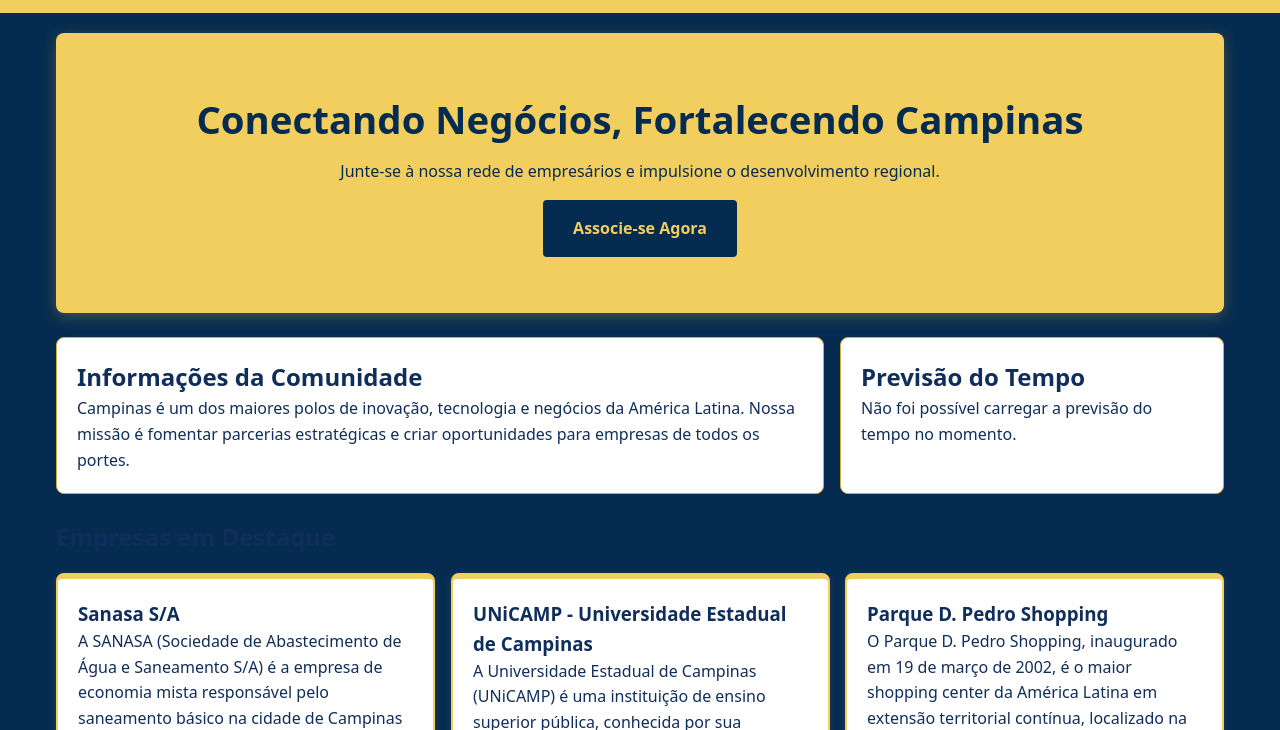
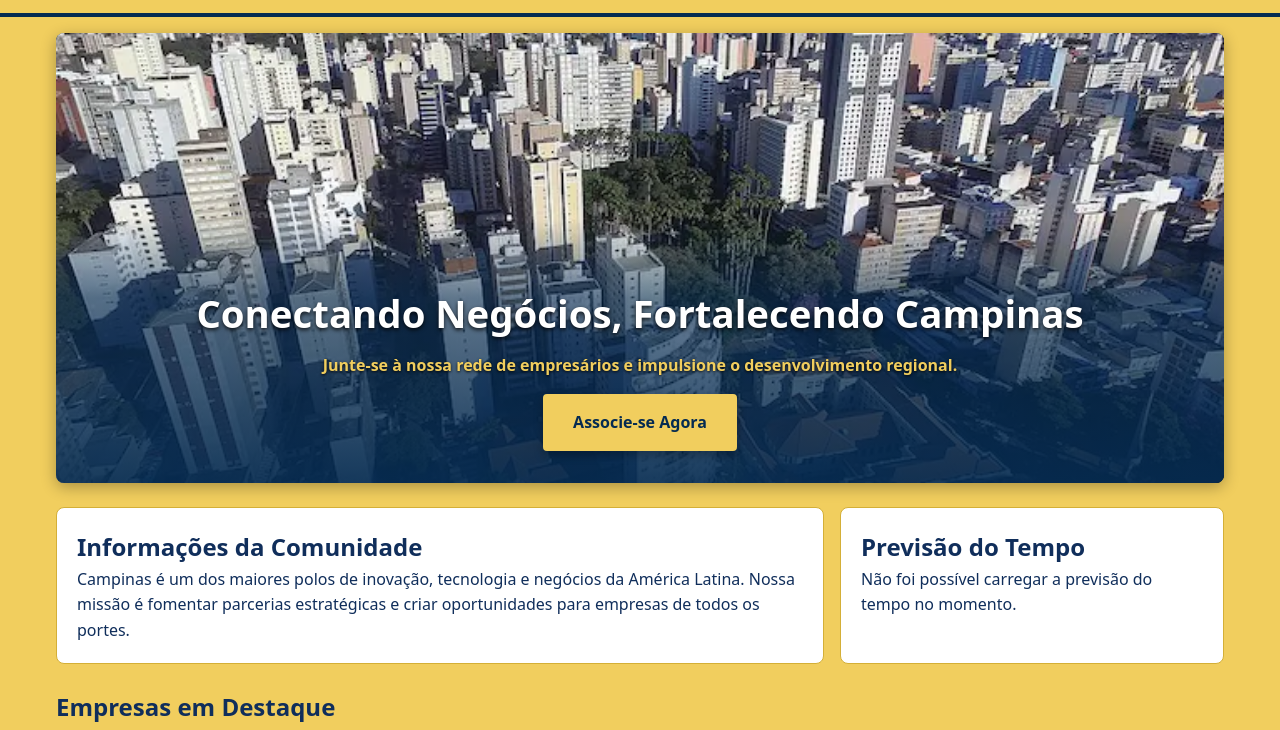
Before and after one commit to FerreiraFernando1965/wdd231, a plain HTML site: page camara.html in a window 1280 px wide. Shown: the part 70-800 px from the top of the page. Drawn offline with Linux system fonts and the light colour scheme; no server answers.

Commit message:
acrescentada imagem hero no camara e diretorio html e css

```diff
--- a/camara.html
+++ b/camara.html
@@ -34,8 +34,9 @@
     </header>
 
     <main>
-        <!-- Hero Section / Chamada para Ação (CTA) Principal -->
+        <!-- Hero Section com Tag <img> e Chamada para Ação (CTA) Principal -->
         <section class="hero">
+            <img src="imagens/250717_Fotos_Centro_de_Campinas_foto_Carlos_Bassan_004_(36029962481).webp" alt="Visão panorâmica da cidade de Campinas" class="hero-img" fetchpriority="high">
             <div class="hero-content">
                 <h1>Conectando Negócios, Fortalecendo Campinas</h1>
                 <p>Junte-se à nossa rede de empresários e impulsione o desenvolvimento regional.</p>
--- a/diretorio.css
+++ b/diretorio.css
@@ -121,25 +121,60 @@
 }
 
 /* ==========================================================================
-   Hero e Seção de Filtros
+   Hero com Imagem Fundo Transparente (Sem Gradiente)
    ========================================================================== */
 .hero {
-    background: linear-gradient(135deg, var(--accent-color), var(--accent-hover));
-    color: var(--primary-color);
-    padding: 2.5rem 1.5rem;
+    position: relative;
+    min-height: 380px;
+    background-color: var(--primary-color);
     border-radius: 8px;
+    margin-bottom: 1.5rem;
+    box-shadow: 0 4px 15px rgba(0, 0, 0, 0.3);
+    overflow: hidden;
+    display: flex;
+    align-items: flex-end; /* Alinha o conteúdo no fundo do hero */
+}
+
+/* Imagem principal completamente nítida */
+.hero-img {
+    position: absolute;
+    top: 0;
+    left: 0;
+    width: 100%;
+    height: 100%;
+    object-fit: cover;
+    z-index: 1;
+}
+
+/* Conteúdo sobreposto na parte inferior com fundo gradiente para legibilidade */
+.hero-content {
+    position: relative;
+    z-index: 2;
+    width: 100%;
+    padding: 3rem 1.5rem 1.5rem 1.5rem;
     text-align: center;
-    margin-bottom: 1.5rem;
-    box-shadow: 0 4px 15px rgba(212, 175, 55, 0.3);
+    color: #ffffff;
+    /* Gradiente suave apenas na base do container para legibilidade sem afetar a nitidez da imagem */
+    background: linear-gradient(to top, rgba(5, 43, 81, 0.92) 0%, rgba(5, 43, 81, 0.6) 70%, rgba(5, 43, 81, 0) 100%);
 }
 
 .hero h1 {
-    font-size: 1.8rem;
+    font-size: 1.6rem;
     margin-bottom: 0.5rem;
     font-weight: 800;
+    color: #ffffff;
+    text-shadow: 0 2px 4px rgba(0, 0, 0, 0.8);
 }
 
-/* Botões de Filtro */
+.hero p {
+    color: #f1ce5e; /* Amarelo dourado para destaque do parágrafo */
+    font-weight: 600;
+    text-shadow: 0 1px 3px rgba(0, 0, 0, 0.9);
+}
+
+/* ==========================================================================
+   Seção de Filtros
+   ========================================================================== */
 .filtros-container {
     display: flex;
     flex-wrap: wrap;
@@ -189,8 +224,8 @@
     width: 100px;
     height: 150px;
     object-fit: contain;
-   display: block;
-   margin: 0 auto 10px auto;
+    display: block;
+    margin: 0 auto 10px auto;
     border-radius: 4px;
 }
 
--- a/estilos/estilos.css
+++ b/estilos/estilos.css
@@ -1,6 +1,3 @@
-/* ==========================================================================
-   Variáveis Globais & Reset Responsivo
-   ========================================================================== */
 :root {
     --accent-color: #f1ce5e;       /* Amarelo Dourado */
     --accent-hover: #b59226;       /* Amarelo Dourado Escuro */
@@ -31,7 +28,7 @@
 body {
     font-family: var(--font-main);
     color: var(--dark-neutral);
-    background-color: var(--primary-color);
+    background-color: var(--accent-color);
     line-height: 1.6;
     display: flex;
     flex-direction: column;
@@ -124,41 +121,75 @@
 }
 
 /* ==========================================================================
-   Hero & Seções (Otimização de Renderização)
+   Hero com Imagem Nítida e Texto Posicionado na Parte Inferior
    ========================================================================== */
 .hero {
-    background: var(--accent-color);
-    color: var(--primary-color);
-    padding: 2.5rem 1.5rem;
+    position: relative;
+    min-height: 380px;
+    background-color: var(--primary-color);
     border-radius: 8px;
+    margin-bottom: 1.5rem;
+    box-shadow: 0 4px 15px rgba(0, 0, 0, 0.3);
+    overflow: hidden;
+    display: flex;
+    align-items: flex-end; /* Alinha o conteúdo no fundo do hero */
+}
+
+/* Imagem principal completamente nítida */
+.hero-img {
+    position: absolute;
+    top: 0;
+    left: 0;
+    width: 100%;
+    height: 100%;
+    object-fit: cover;
+    z-index: 1;
+}
+
+/* Conteúdo sobreposto na parte inferior com fundo gradiente para legibilidade */
+.hero-content {
+    position: relative;
+    z-index: 2;
+    width: 100%;
+    padding: 3rem 1.5rem 1.5rem 1.5rem;
     text-align: center;
-    margin-bottom: 1.5rem;
-    box-shadow: 0 4px 15px rgba(212, 175, 55, 0.3);
+    color: #ffffff;
+    /* Gradiente suave apenas na base do container para legibilidade sem afetar a nitidez da imagem */
+    background: linear-gradient(to top, rgba(5, 43, 81, 0.92) 0%, rgba(5, 43, 81, 0.6) 70%, rgba(5, 43, 81, 0) 100%);
 }
 
 .hero h1 {
     font-size: 1.6rem;
     margin-bottom: 0.5rem;
     font-weight: 800;
+    color: #ffffff;
+    text-shadow: 0 2px 4px rgba(0, 0, 0, 0.8);
+}
+
+.hero p {
+    color: #f1ce5e; /* Amarelo dourado para destaque do parágrafo */
+    font-weight: 600;
+    text-shadow: 0 1px 3px rgba(0, 0, 0, 0.9);
 }
 
 .cta-button {
     display: inline-block;
-    background-color: var(--primary-color);
-    color: var(--accent-color);
+    background-color: var(--accent-color);
+    color: var(--primary-color);
     padding: 0.85rem 1.75rem;
-    font-weight: 700;
+    font-weight: 800;
     text-decoration: none;
     border-radius: 4px;
     margin-top: 1rem;
-    border: 2px solid var(--primary-color);
+    border: 2px solid var(--accent-color);
+    box-shadow: 0 4px 10px rgba(0, 0, 0, 0.3);
     transition: background-color var(--transition-speed), color var(--transition-speed);
 }
 
 .cta-button:hover {
     background-color: var(--accent-hover);
-    color: var(--primary-color);
-    border-color: var(--bg-white);
+    color: #ffffff;
+    border-color: var(--accent-hover);
 }
 
 .dashboard-grid {
@@ -270,7 +301,11 @@
     }
 
     .hero {
-        padding: 3.5rem 2rem;
+        min-height: 450px;
+    }
+
+    .hero-content {
+        padding: 4rem 2.5rem 2rem 2.5rem;
     }
 
     .hero h1 {
```
Also changed, not shown: diretorio.html (+6 -3 lines), imagens/250717_Fotos_Centro_de_Campinas_foto_Carlos_Bassan_004_(36029962481).webp (added).
